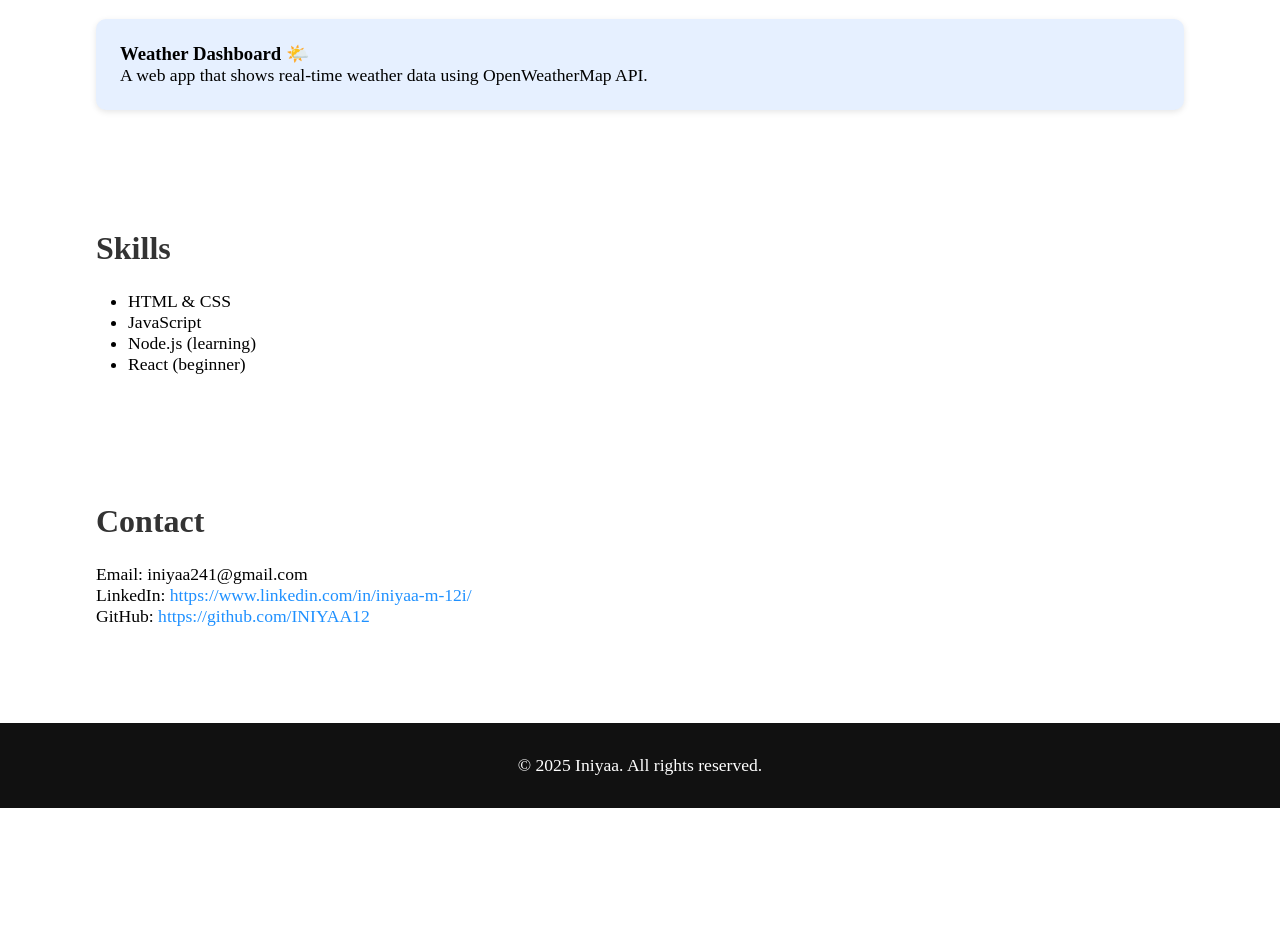
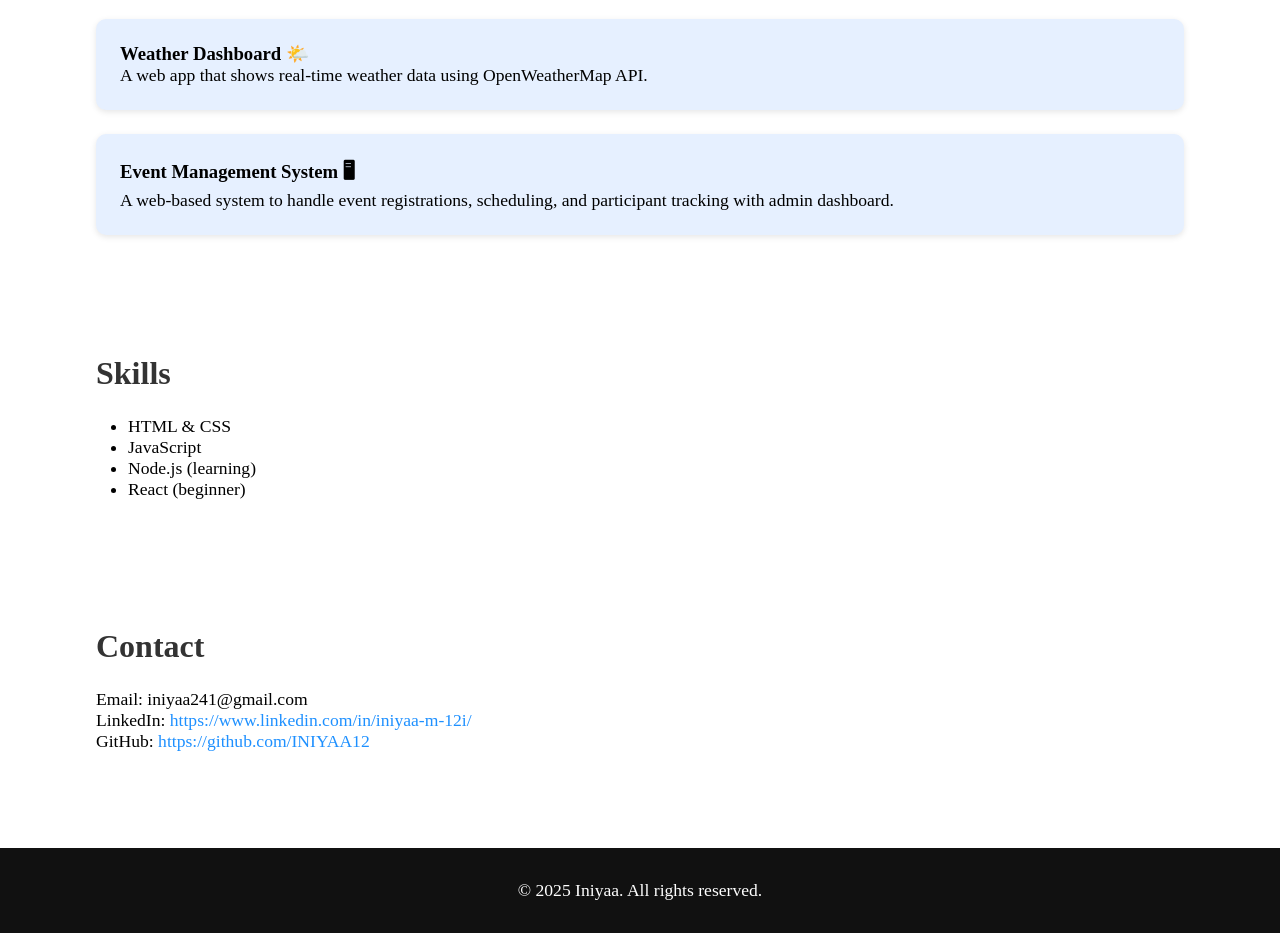
Before and after one commit to INIYAA12/iniyaa-portfolio, a plain HTML site: page index.html in a window 1280 px wide. Shown: the part 900-1833 px from the top of the page. Before the commit the page ends 1708 px from the top, so only its background shows below. Drawn offline with Linux system fonts and the light colour scheme.

Commit message:
Added Event Management project 🎉

```diff
--- a/index.html
+++ b/index.html
@@ -49,7 +49,13 @@
   <div class="project">
     <h3>Weather Dashboard 🌤️</h3>
     <p>A web app that shows real-time weather data using OpenWeatherMap API.</p>
-  </div>
+
+</div><div class="project">
+  <h3>Event Management System 🖥</h3>
+  <p>A web-based system to handle event registrations, scheduling, and participant tracking with admin dashboard.</p>
+
+</div>
+
   <!-- Add more projects as you build -->
 </section>
 
```
